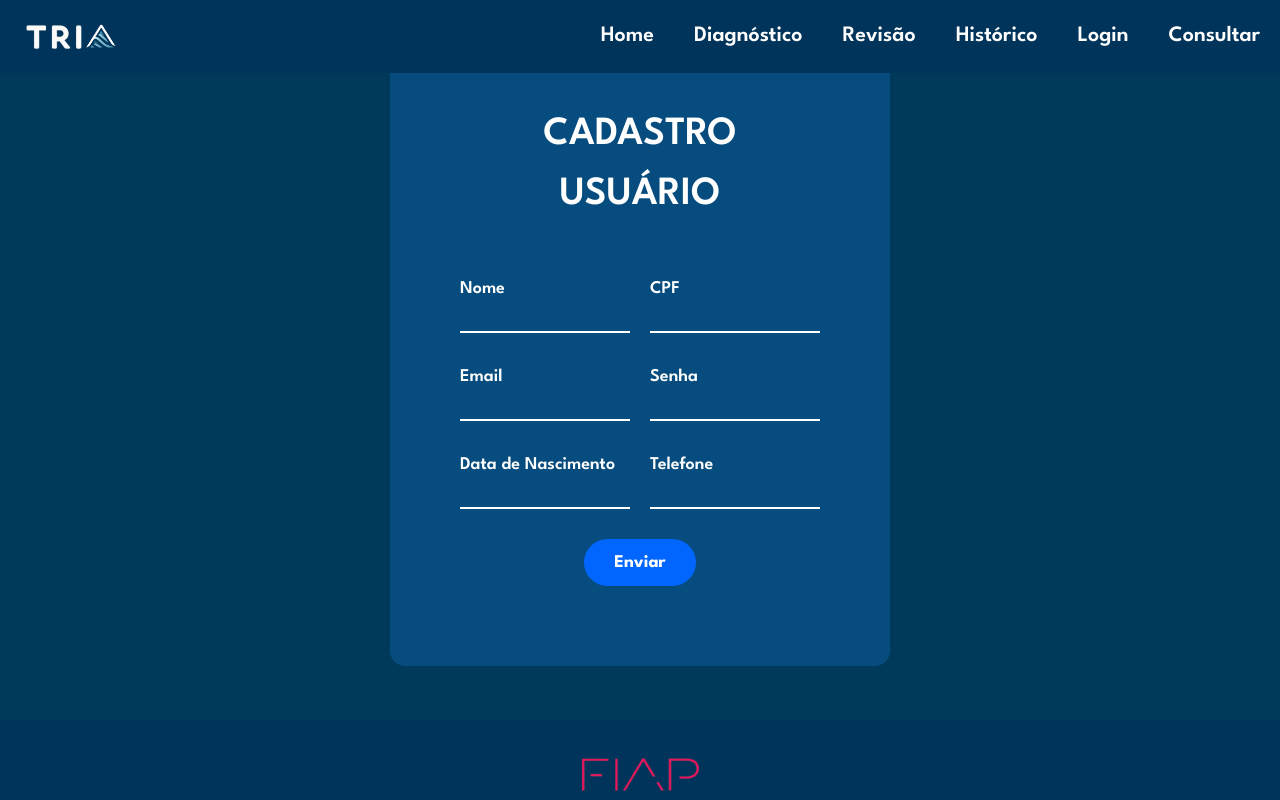
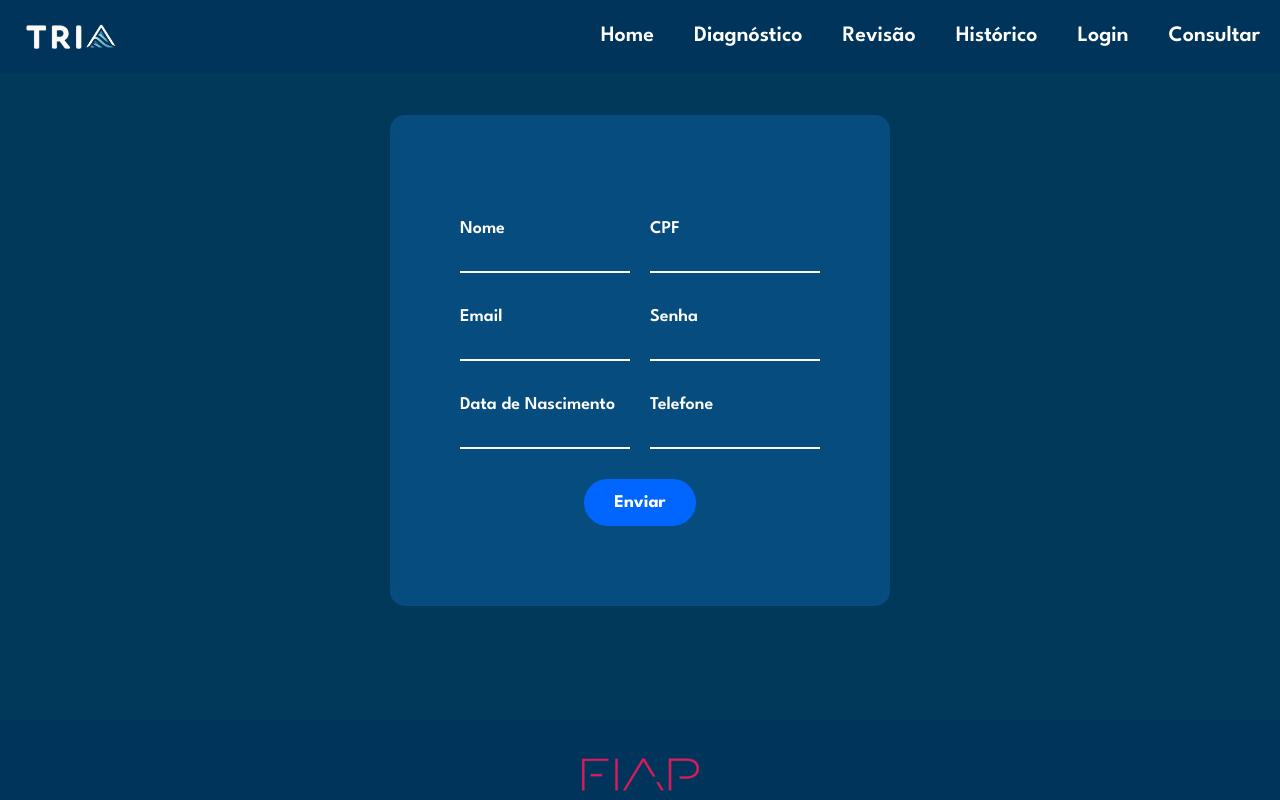
Before and after one commit to Lice-Santos/next-oficial-challenge, a Next.js app: page /cadastro in a window 1280 px wide. Shown: the top 800 px of the page. Built offline with nearby package versions, Linux system fonts and the light colour scheme.

Commit message:
correcao

```diff
--- a/src/app/cadastro/FormularioCadastroUsuario.tsx
+++ b/src/app/cadastro/FormularioCadastroUsuario.tsx
@@ -48,7 +48,7 @@ export default function FormularioCadastroUsuario() {
 
     return (
         <SecFormCadastro>
-            <h2>Cadastro Usuário</h2>
+            <h2></h2>
             <form onSubmit={handleSubmit}>
                 <div className="linha-form">
                     <div className="campo-texto">
```
